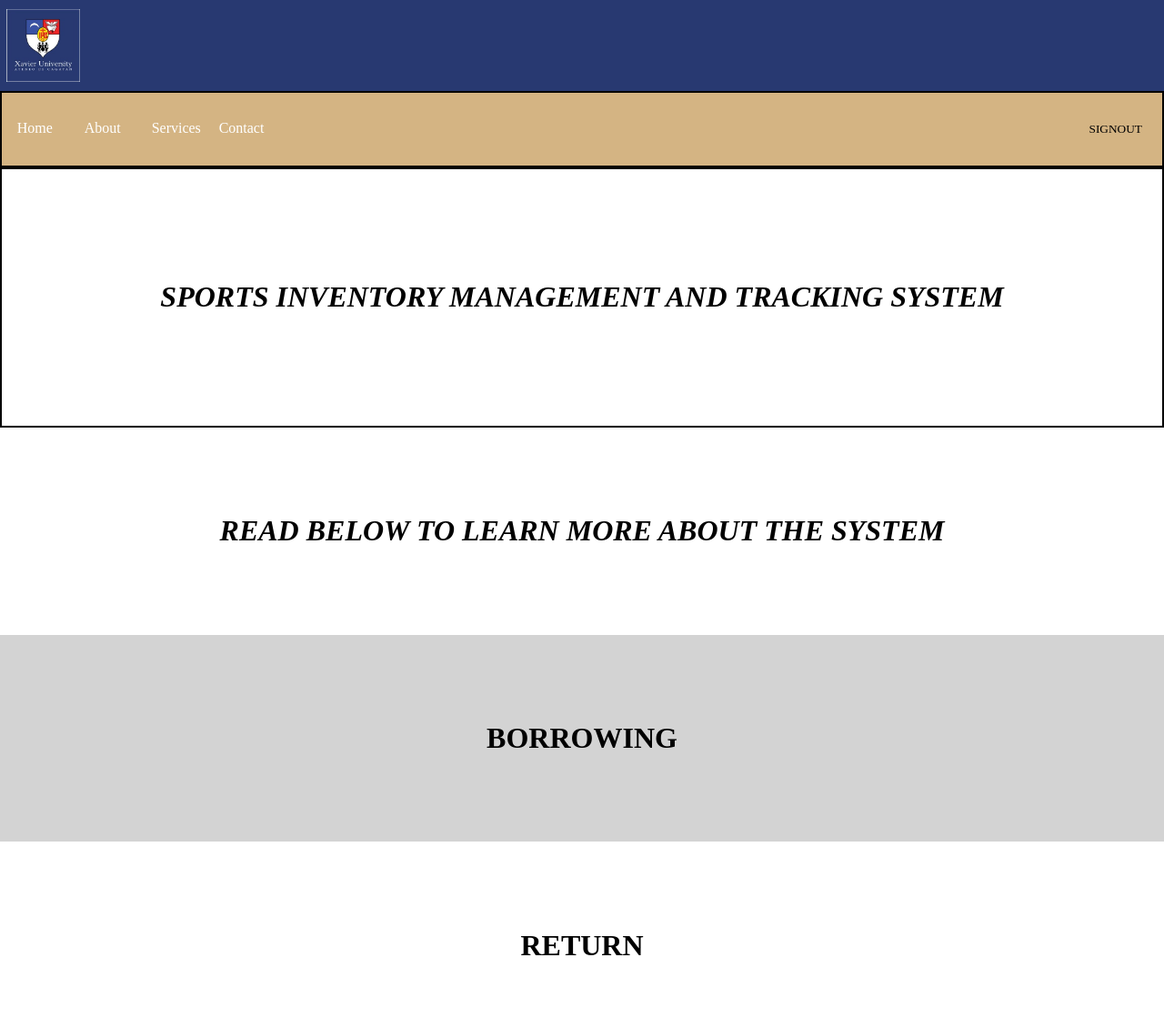
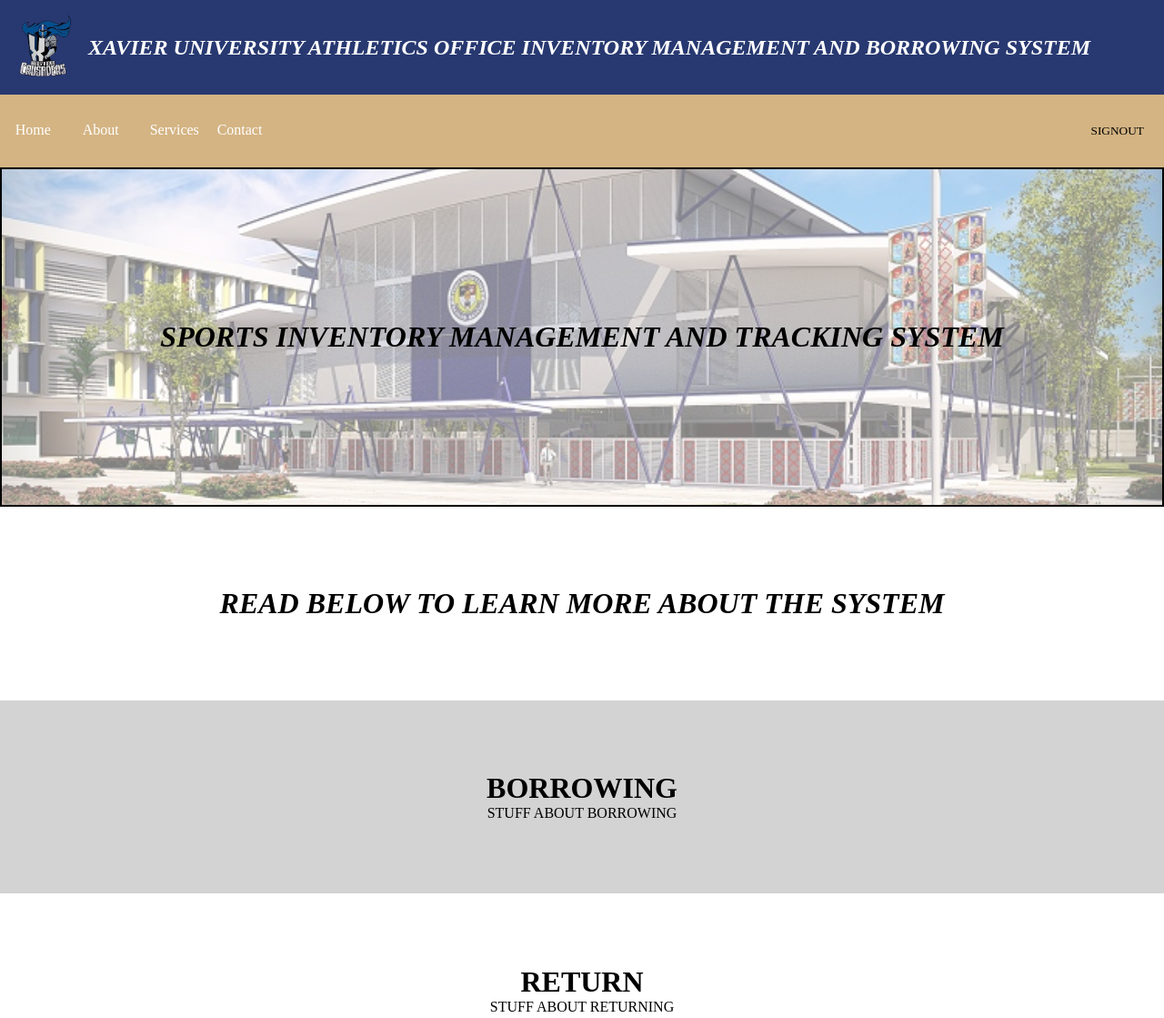
Before and after one commit to CharlesBabia/UAO-IMS-NODE, a plain HTML site: page index.html in a window 1280 px wide. Shown: the top 1119 px of the page at 91% size. Drawn offline with Linux system fonts and the light colour scheme.

Commit message:
Added Blank Files Modified Hero Content a little

```diff
--- a/index.html
+++ b/index.html
@@ -9,7 +9,8 @@
 <body>
     <div class="header">
         <div class="head-logo">
-            <img class="logo" src="img/xu-logo.jfif" alt="Logo">
+            <img class="logo" src="img/cruslogo.png" alt="Logo">
+            <h2><i>XAVIER UNIVERSITY ATHLETICS OFFICE INVENTORY MANAGEMENT AND BORROWING SYSTEM</i></h2>
         </div>
             <div class="nav">
             <a href="#">Home</a>
@@ -30,12 +31,15 @@
         </div>
         <div class="middle__2">
             <h1>BORROWING</h1>
+            <p>STUFF ABOUT BORROWING</p>
         </div>
         <div class="middle__3">
             <h1>RETURN</h1>
+            <p>STUFF ABOUT RETURNING</p>
         </div>
         <div class="middle__4">
             <h1>OVERDUE</h1>
+            <p>STUFF ABOUT OVERDUE</p>
         </div>
         <div class="middle__5">
             <button class="borrow">BORROW</button>
--- a/script.js
+++ b/script.js
@@ -1,4 +1,4 @@
-// Password toggle (login)
+
 const togglePassword = document.querySelector("#togglePassword");
 const password = document.querySelector("#password");
 
@@ -9,7 +9,7 @@
   });
 }
 
-// Password toggle (register)
+
 const toggleRegPassword = document.querySelector("#toggleRegPassword");
 const regPassword = document.querySelector("#regPassword");
 
@@ -20,7 +20,7 @@
   });
 }
 
-// Form switching
+
 const showLogin = document.querySelector("#showLogin");
 const showRegister = document.querySelector("#showRegister");
 const loginForm = document.querySelector("#loginForm");
--- a/styles.scss
+++ b/styles.scss
@@ -23,6 +23,8 @@
     height: 13vh;
     width: 100%;
     background-color: #283971;
+    color: white;
+    gap: 10px;
 
     img{
         height: 10vh;
@@ -49,7 +51,6 @@
     justify-content: flex-start;
     align-items:flex-start;
     width: 100%;
-    border: 2px solid black;
     gap: 10px;
     background-color: #D4B483;
     margin: 0px;
@@ -86,11 +87,11 @@
 
 .top{
     display: flex;
-    height: 50vh;
+    height: 70vh;
     justify-content: center;
     align-items: center;
+    width: 100%;
     border: 2px solid black;
-    width: 100%;
     background-image: linear-gradient(rgba(255,255,255,0.5), rgba(255,255,255,0.5)), url(img/topbg.jpg);
     background-repeat: no-repeat;
     background-size: cover;
@@ -113,10 +114,12 @@
         align-items: center;
         width: 100%;
         background-color: white;
+        flex-direction: column;
         height: 20%;
     }
     &__2, &__4{
         display: flex;
+        flex-direction: column;
         justify-content: center;
         align-items: center;
         background-color: lightgrey;
```
Also changed, not shown: about.html (added), borrow.html (added), contact.html (added), img/topbg.jpg (added), return.html (added), services.html (added), styles.css, 1 other file.
